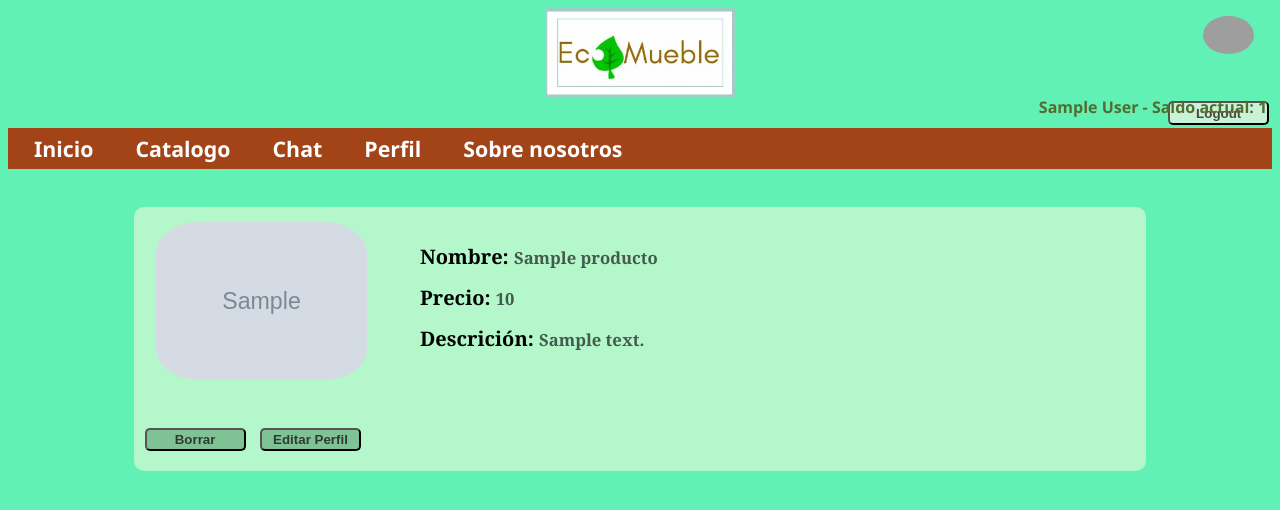
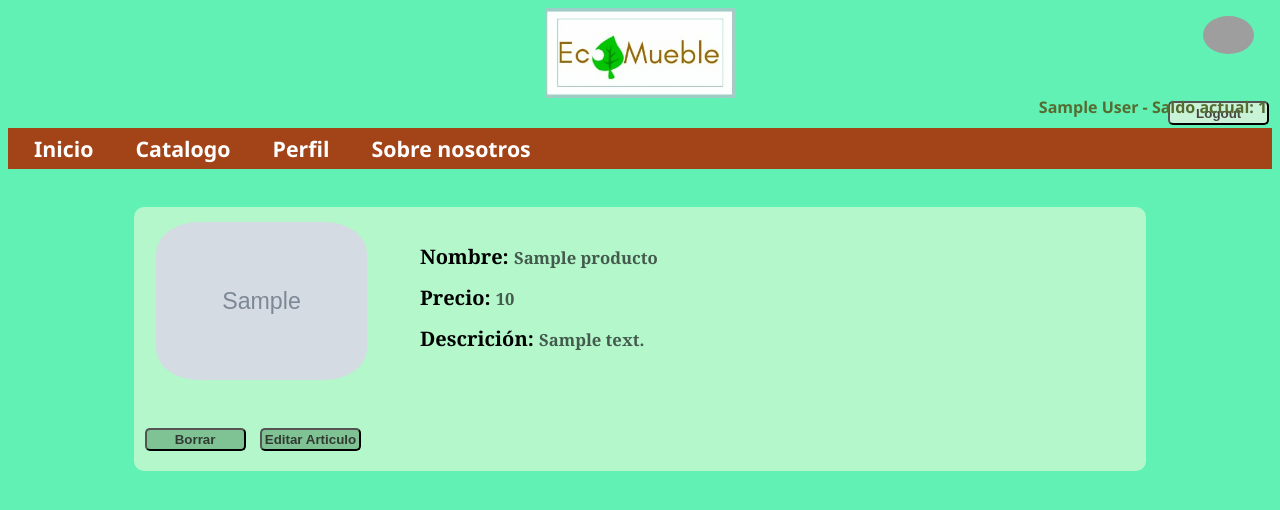
Before and after one commit to GuillermoOvejeroSanchez/ecomueble, a PHP site: page /articulo?id=1 in a window 1280 px wide. Shown: the top 510 px of the page. Run offline with PHP 8.4, Linux system fonts and the light colour scheme; the visitor is signed in with stand-in values (Sample User, id 1); tables that the repository leaves empty hold one stand-in row (values such as "Sample post"); grey boxes marked "Sample" are stand-in pictures; lists and menus that the app fills with data are empty; grey boxes are pictures that could not be loaded.

Commit message:
Commentarios y pseudo flujo de codigo

```diff
--- a/app/common/cabecera.php
+++ b/app/common/cabecera.php
@@ -29,7 +29,7 @@
     <ul>
         <li><a href="/">Inicio</a></li>
         <li><a href="catalogo">Catalogo</a></li>
-        <li><a href="chat">Chat</a></li>
+        <!-- <li><a href="chat">Chat</a></li> No hecho todavia-->
         <li><a href="perfil">Perfil</a></li>
         <li><a href="about">Sobre nosotros</a></li>
     </ul>
--- a/app/controllers/articulo.php
+++ b/app/controllers/articulo.php
@@ -7,11 +7,19 @@ $conn->close(); //Importante cerrar siempre la conexion
 
 function logged($conn)
 {
-    $product = new Producto(); //Usuario vacio
-    $id = $_GET['id']; //Cogemos nombre user para realizar consulta
+    $product = new Producto(); //Producto vacio
+    $id = $_GET['id']; //Cogemos id articulo para realizar consulta
     $sql = $product->getProduct($id);
     $resultado = $conn->query($sql);
-    $product->createProduct($resultado->fetch_assoc()); //Creamos un objeto user con los datos de la consulta
+    if($resultado->num_rows > 0){
+
+        //TODO Comprobar que el producto es nuestro
+        $ownProduct = TRUE;
+        if(FALSE){
+            $ownProduct = FALSE;
+        }
+
+        $product->createProduct($resultado->fetch_assoc()); //Creamos un objeto Producto con los datos de la consulta
 
         $imagen = "../product_img/" . $product->imagen;
 
@@ -31,11 +39,16 @@ function logged($conn)
         <p>Descrición: <strong>$product->descripcion</strong> </p>
         </th>
         </tr>
-                </table>
+        </table>";
 
-
-        <div class='bperfil'><button type='submit' name='borrarProducto'>Borrar</button>
-        <button type='submit' name='editarProducto'>Editar Perfil</button></div>";//botones
+        if($ownProduct){
+            echo "<div class='bperfil'><button type='submit' name='borrarProducto'>Borrar</button>
+            <button type='submit' name='editarProducto'>Editar Articulo</button></div>";
+        }else{ //Si no lo es mostrar comprar/contactar
+            //TODO Implementar Comprar y Ver
+            echo "<div class='bperfil'><button type='submit' name='comprarProducto'>Comprar</button>
+            <button type='submit' name='verProducto'>Ver Articulo</button></div>";
+        }
 ?>
 </div>
 <?php
@@ -44,13 +57,22 @@ function logged($conn)
             $conn->query($sql1);
             header("Location: /perfil");
         }
+    }else{ //Buscamos un articulo que no existe (poner un parametro a mano)
+        ?>
+        <div class="noReg">
+        <img src="img/warning.png" alt="Atención">
+        <p>El articulo que buscas no existe</p>
+        </div>
+        <?php
+    }
 }
 
 function not_logged()
 {
     ?>
 <div class="noReg">
-    <img src="img/warning.png" alt="Atención"><p>¡Regístrate o inicia sesión para acceder!</p>
+    <img src="img/warning.png" alt="Atención">
+    <p>¡Regístrate o inicia sesión para acceder!</p>
 </div>
 <?php
 }
--- a/app/controllers/registrar.php
+++ b/app/controllers/registrar.php
@@ -4,7 +4,7 @@ require('../img.php');
     if (isset($_POST['submit_registrar'])) {
 
         //Secure input
-        if (!empty($_POST['username']) and !empty($_POST['password']) and !empty($_POST['email']) and !empty($_POST['tlfn'])) {
+        if (!empty($_POST['username']) and !empty($_POST['password']) and !empty($_POST['email'])) {
             $username = secure_input($_POST['username']);
             $email = secure_input($_POST['email']);
             $tlfn = secure_input($_POST['tlfn']);
--- a/app/models/registrar.php
+++ b/app/models/registrar.php
@@ -6,7 +6,7 @@ require('Usuario.php');
 //Campos introducidos en el form
 $user = new Usuario($form['username'], $form['email'], $form['tlfn'] , $form['password']);
 
-//Validar email & tlfn
+//Validar email
 $valid = TRUE;
 $msg = "";
 if (!filter_var($user->email, FILTER_VALIDATE_EMAIL)) {
```
Lines whose indentation alone changed are shown as unchanged.
